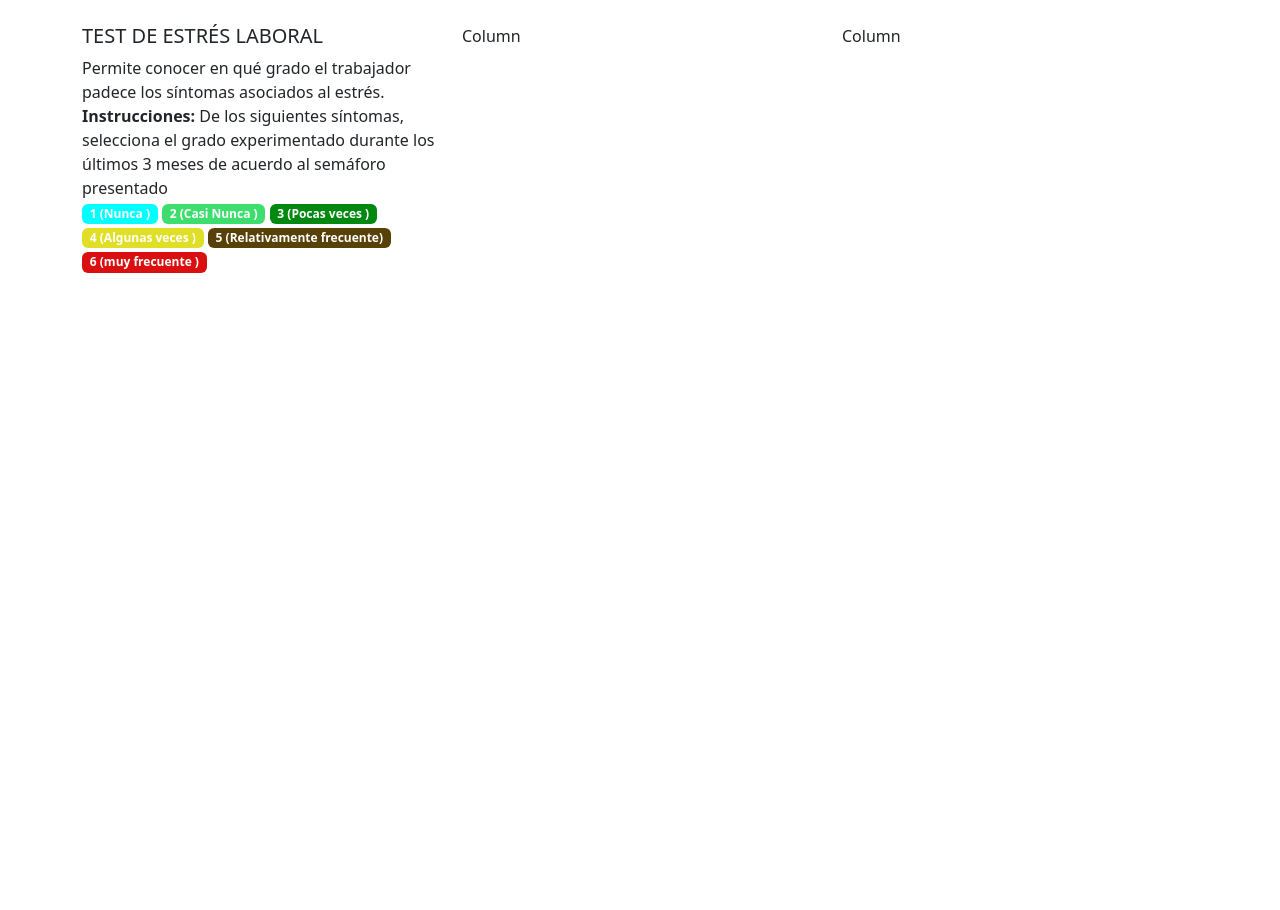
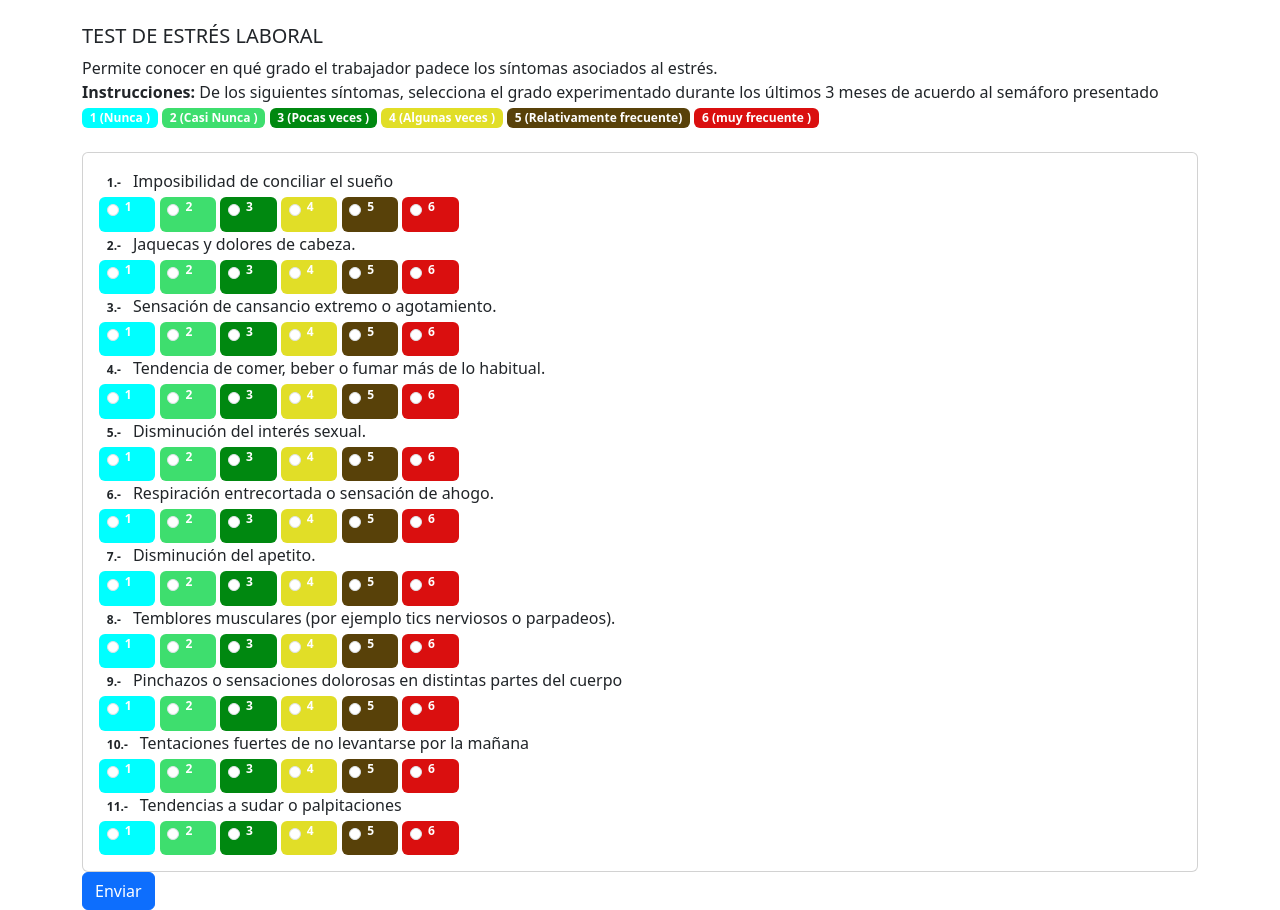
Before and after one commit to Alejmac/App_ESTRES, a PHP site: page / in a window 1280 px wide. Before the commit the page ends 273 px from the top, so only its background shows below. Run offline with PHP 8.4, Linux system fonts and the light colour scheme.

Commit message:
se agregaron las preguntas automaticas

```diff
--- a/index.php
+++ b/index.php
@@ -30,6 +30,7 @@
                     class="row "
                 >
                     <div class="col">
+<!-- instrucciones -->
                     <h5>TEST DE ESTRÉS LABORAL</h5>
 
             Permite conocer en qué grado el trabajador padece los síntomas asociados
@@ -47,10 +48,119 @@ De los siguientes síntomas, selecciona el grado experimentado durante los
     <span class="badge color5">5 (Relativamente frecuente)</span>
     <span class="badge color6">6 (muy frecuente )</span>
 
+    <br/> <br/>
+<!-- preguntas  [ items] -->
 
+<?php
+$preguntas= [
+    "Imposibilidad de conciliar el sueño",
+    "Jaquecas y dolores de cabeza.",
+    "Sensación de cansancio extremo o agotamiento.",
+    "Tendencia de comer, beber o fumar más de lo habitual. ",
+    "Disminución del interés sexual.",
+    "Respiración entrecortada o sensación de ahogo. ",
+    "Disminución del apetito. ",
+    "Temblores musculares (por ejemplo tics nerviosos o
+parpadeos). ",
+    "Pinchazos o sensaciones dolorosas en distintas partes
+del cuerpo",
+    "Tentaciones fuertes de no levantarse por la mañana",
+    "Tendencias a sudar o palpitaciones",
+];
+ ?>
+
+    <div class="card">
+        <div class="card-body">
+        <?php foreach($preguntas as $index => $pregunta){ ?>
+        <span class="badge bg-ligh text-dark">
+            <?php echo $index+1; ?>.-
+        </span>
+        <?php echo $pregunta;?>
+        <br>
+        <span
+            class="badge  color1">
+            <div class="form-check form-check-inline">
+            <input
+                class="form-check-input"
+                type="radio"
+                name="pregunta 1"
+                value="option1"
+            />
+            <label class="form-check-label" for="">1</label>
             </div>
-                    <div class="col">Column</div>
-                    <div class="col">Column</div>
+        </span>
+        <span
+            class="badge  color2">
+            <div class="form-check form-check-inline">
+            <input
+                class="form-check-input"
+                type="radio"
+                name="pregunta 1"
+                value="option1"
+            />
+            <label class="form-check-label" for="">2</label>
+            </div>
+        </span>
+        <span
+            class="badge  color3">
+            <div class="form-check form-check-inline">
+            <input
+                class="form-check-input"
+                type="radio"
+                name="pregunta 1"
+                value="option1"
+            />
+            <label class="form-check-label" for="">3</label>
+            </div>
+        </span>
+        <span
+            class="badge  color4">
+            <div class="form-check form-check-inline">
+            <input
+                class="form-check-input"
+                type="radio"
+                name="pregunta 1"
+                value="option1"
+            />
+            <label class="form-check-label" for="">4</label>
+            </div>
+        </span>
+        <span
+            class="badge  color5">
+            <div class="form-check form-check-inline">
+            <input
+                class="form-check-input"
+                type="radio"
+                name="pregunta 1"
+                value="option1"
+            />
+            <label class="form-check-label" for="">5</label>
+            </div>
+        </span>
+        <span
+            class="badge  color6">
+            <div class="form-check form-check-inline">
+            <input
+                class="form-check-input"
+                type="radio"
+                name="pregunta 1"
+                value="option1"
+            />
+            <label class="form-check-label" for="">6</label>
+            </div>
+        </span>
+        <br/>
+        <?php } ?>
+    </div>
+      </div>
+      <button
+        type="button"
+        class="btn btn-primary"
+      >
+        Enviar
+
+      </button>
+
                 </div>
 
             </div>
```
Lines whose indentation alone changed are shown as unchanged.
